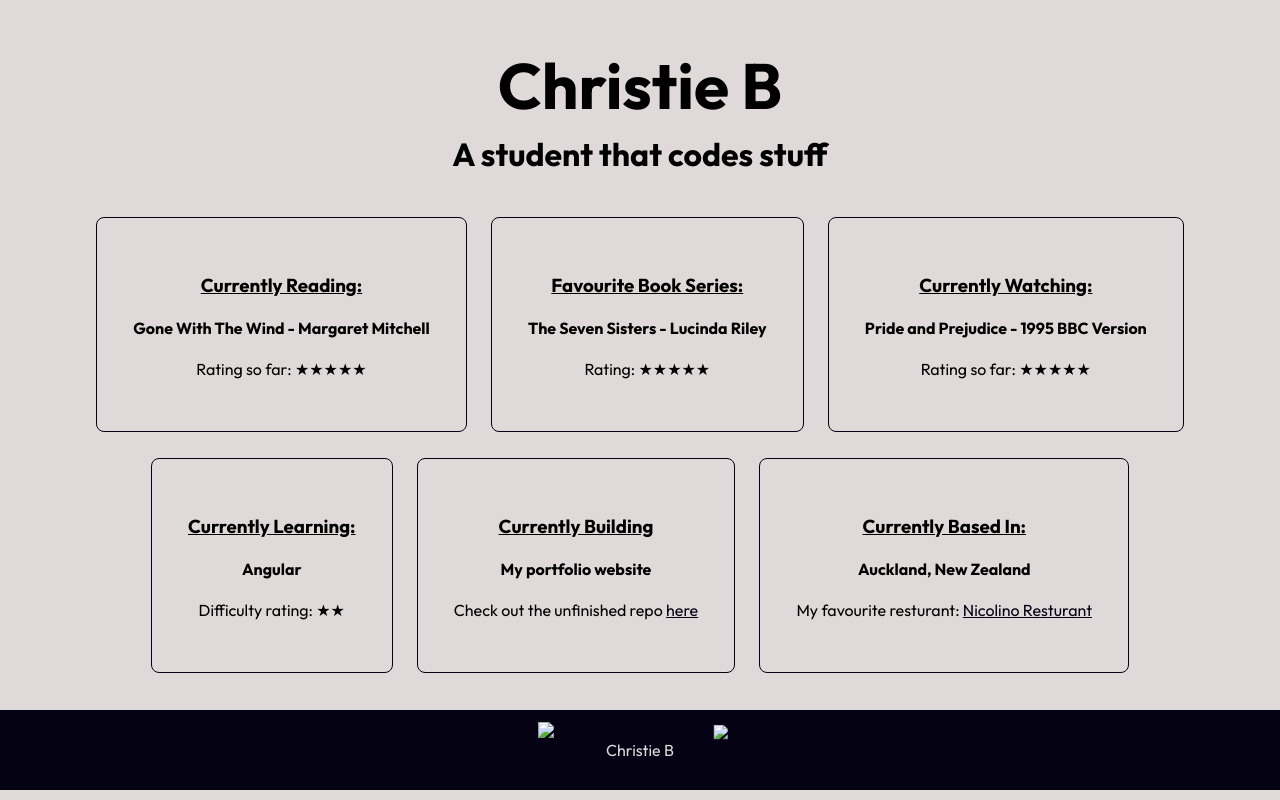
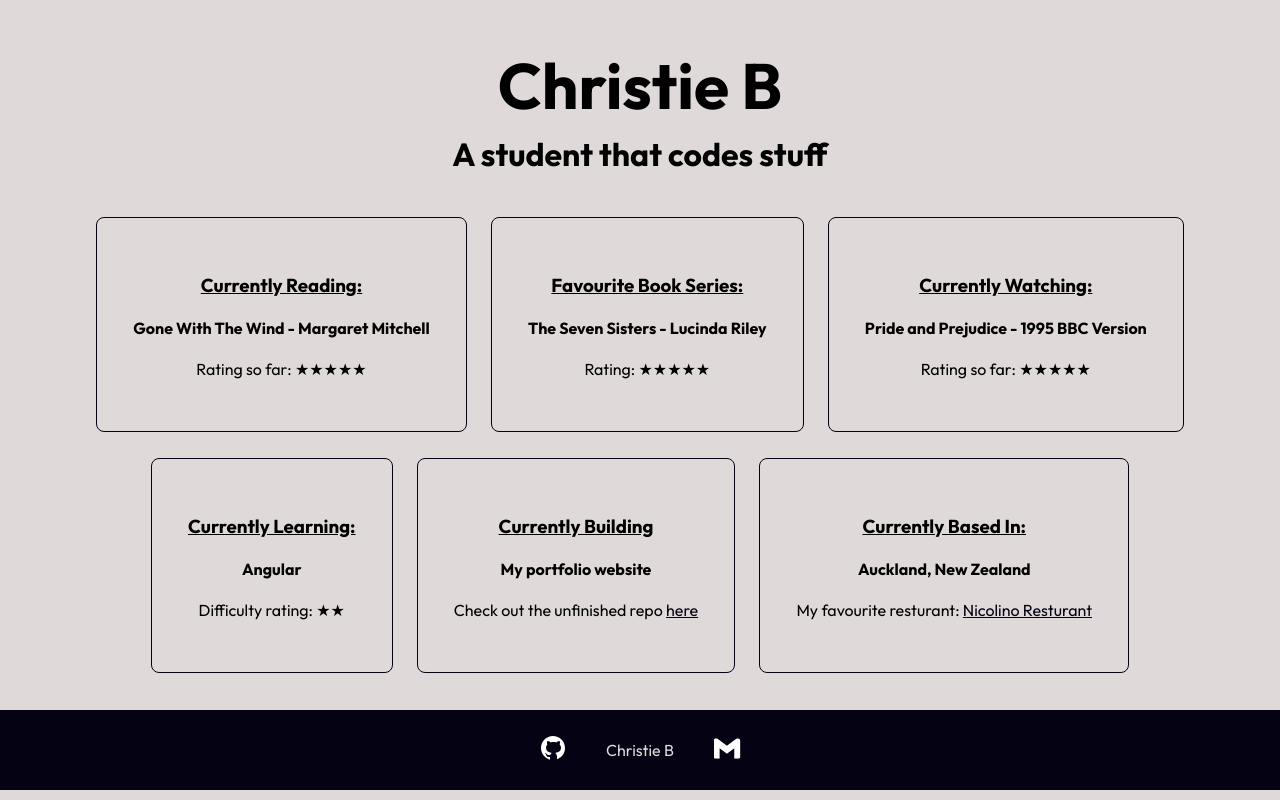
Before and after one commit to Christie125/boba-hack-club, a plain HTML site: page index.html in a window 1280 px wide. Drawn offline with Linux system fonts and the light colour scheme; the site is published under a folder, as on GitHub Pages, so addresses that start at the root find nothing.

Commit message:
Update index.html

```diff
--- a/index.html
+++ b/index.html
@@ -49,11 +49,11 @@
     </div>
     <section class="footer">
     <a href="https://github.com/Christie125">
-        <img src="/assets/Github.svg" alt="Github Logo">
+        <img src="assets/Github.svg" alt="Github Logo">
     </a>
     Christie B
     <a href="mailto:christie.shteyn@gmail.com">
-        <img src="/assets/Gmail.svg" class="gmail" alt="Gmail Logo">
+        <img src="assets/Gmail.svg" class="gmail" alt="Gmail Logo">
     </a>
     </section>
 </body>
```
